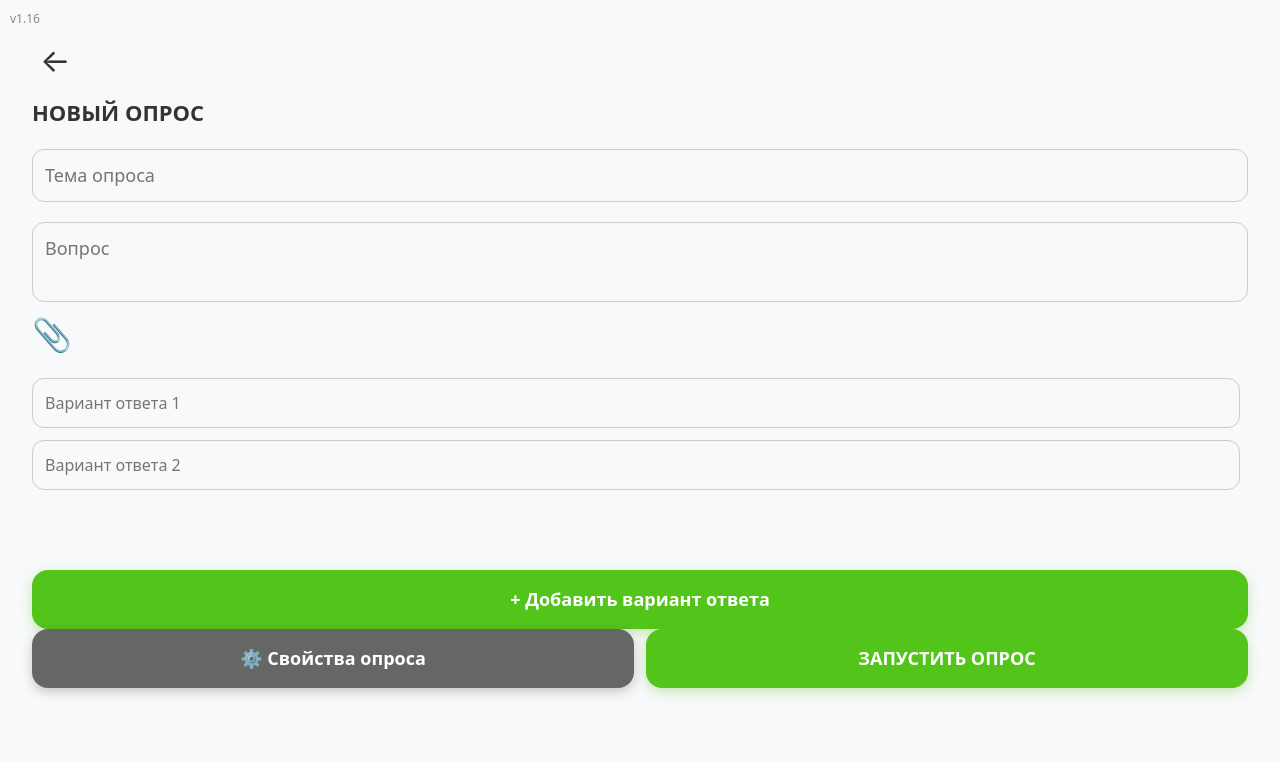
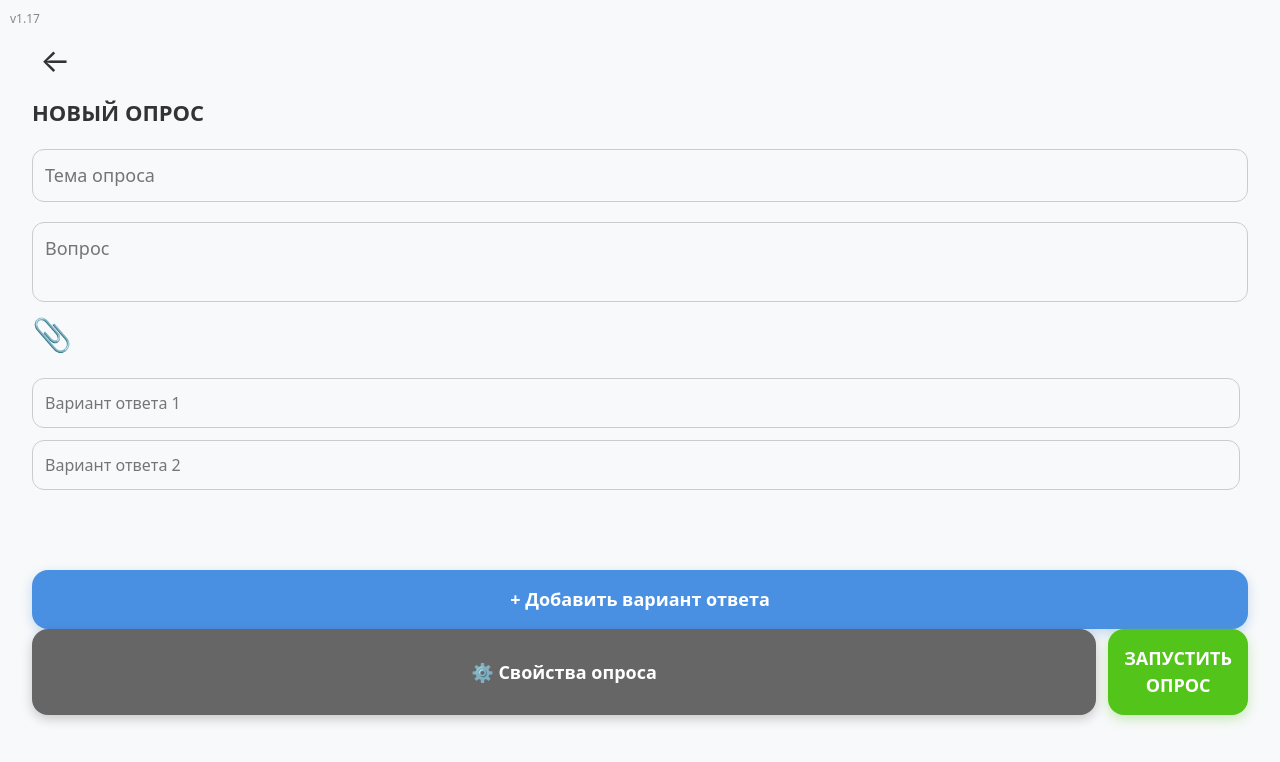
Before and after one commit to Aleksandr7023/golosovalka2, a React (Vite) app: page / in a window 1280 px wide. Both pictures are taken after a click on the button "ЗАДАТЬ НОВЫЙ ОПРОС". Shown: the top 762 px of the page. Built offline with nearby package versions, Linux system fonts and the light colour scheme.

Commit message:
bump version v1.16 → v1.17 + обновления (25.11.25 19:33:50)

```diff
--- /dev/null
+++ b/src/components/LaunchButton.jsx
@@ -0,0 +1,32 @@
+// src/components/LaunchButton.jsx — зелёная кнопка "ЗАПУСТИТЬ ОПРОС"
+
+export default function LaunchButton({ children, onClick }) {
+  return (
+    <button
+      onClick={onClick}
+      style={{
+        flex: 1,
+        padding: '16px',
+        background: '#52c41a',
+        color: 'white',
+        fontSize: '18px',
+        fontWeight: 'bold',
+        borderRadius: '16px',
+        border: 'none',
+        cursor: 'pointer',
+        boxShadow: '0 4px 12px rgba(82, 196, 26, 0.3)',
+        transition: 'all 0.2s ease'
+      }}
+      onMouseEnter={e => {
+        e.currentTarget.style.background = '#389e0d'
+        e.currentTarget.style.boxShadow = '0 6px 16px rgba(82, 196, 26, 0.4)'
+      }}
+      onMouseLeave={e => {
+        e.currentTarget.style.background = '#52c41a'
+        e.currentTarget.style.boxShadow = '0 4px 12px rgba(82, 196, 26, 0.3)'
+      }}
+    >
+      {children}
+    </button>
+  )
+}
--- a/src/components/PrimaryButton.jsx
+++ b/src/components/PrimaryButton.jsx
@@ -1,9 +1,31 @@
+// src/components/PrimaryButton.jsx — СИНИЙ, как "ЗАДАТЬ НОВЫЙ ОПРОС" и "Добавить вариант ответа"
+
 export default function PrimaryButton({ children, onClick, style }) {
   return (
     <button
       onClick={onClick}
-      className="btn-base btn-large shadow-primary"
-      style={{ background: '#52c41a', color: 'white', ...style }}
+      style={{
+        width: '100%',
+        padding: '16px',
+        background: '#4a90e2',     // ← СИНИЙ, как было изначально!
+        color: 'white',
+        fontSize: '18px',
+        fontWeight: 'bold',
+        border: 'none',
+        borderRadius: '16px',
+        cursor: 'pointer',
+        boxShadow: '0 4px 12px rgba(74, 144, 226, 0.3)',
+        transition: 'all 0.2s ease',
+        ...style
+      }}
+      onMouseEnter={e => {
+        e.currentTarget.style.background = '#357ab8'
+        e.currentTarget.style.boxShadow = '0 6px 16px rgba(74, 144, 226, 0.4)'
+      }}
+      onMouseLeave={e => {
+        e.currentTarget.style.background = '#4a90e2'
+        e.currentTarget.style.boxShadow = '0 4px 12px rgba(74, 144, 226, 0.3)'
+      }}
     >
       {children}
     </button>
--- a/src/screens/CreatePollScreen.jsx
+++ b/src/screens/CreatePollScreen.jsx
@@ -4,6 +4,7 @@ import React, { useState, useEffect, useRef } from 'react'
 import BackButton from '../components/BackButton.jsx'
 import PrimaryButton from '../components/PrimaryButton.jsx'
 import SecondaryButton from '../components/SecondaryButton.jsx'
+import LaunchButton from '../components/LaunchButton.jsx'
 import { saveDraft } from '../utils/draftUtils.js'
 import '../styles/screens/CreatePollScreen.css'
 
@@ -215,9 +216,9 @@ export default function CreatePollScreen({ draftId, onBack, onOpenSettings }) {
           <SecondaryButton onClick={handleOpenSettings}>
             ⚙️ Свойства опроса
           </SecondaryButton>
-          <PrimaryButton>
+          <LaunchButton>
             ЗАПУСТИТЬ ОПРОС
-          </PrimaryButton>
+          </LaunchButton>
         </div>
       </div>
     </div>
--- a/src/utils/constants.js
+++ b/src/utils/constants.js
@@ -1,7 +1,7 @@
 // src/utils/constants.js — все константы в одном месте
 
 // Версия приложения (меняется только здесь!)
-export const APP_VERSION = 'v1.16'
+export const APP_VERSION = 'v1.17'
 
 // Максимальное количество вариантов ответа
 export const MAX_OPTIONS = 20
```
